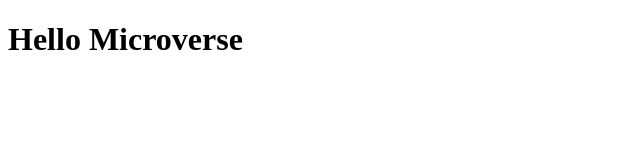
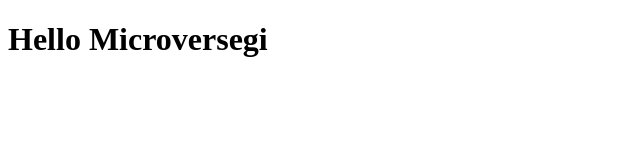
Before and after one commit to ikoote1/Hello-Microverse, a plain HTML site: page microverse.html in a window 1280 px wide. Shown: the full height of the page, 0-640 px from the left. Drawn offline with Linux system fonts and the light colour scheme.

```diff
--- a/microverse.html
+++ b/microverse.html
@@ -1,4 +1,4 @@
 <!DOCTYPE html>
 <html>
-    <h1>Hello Microverse</h1>
+    <h1>Hello Microversegi</h1>
 </html>
```
Also changed, not shown: .stylelintrc.json (added), 1 other file.
